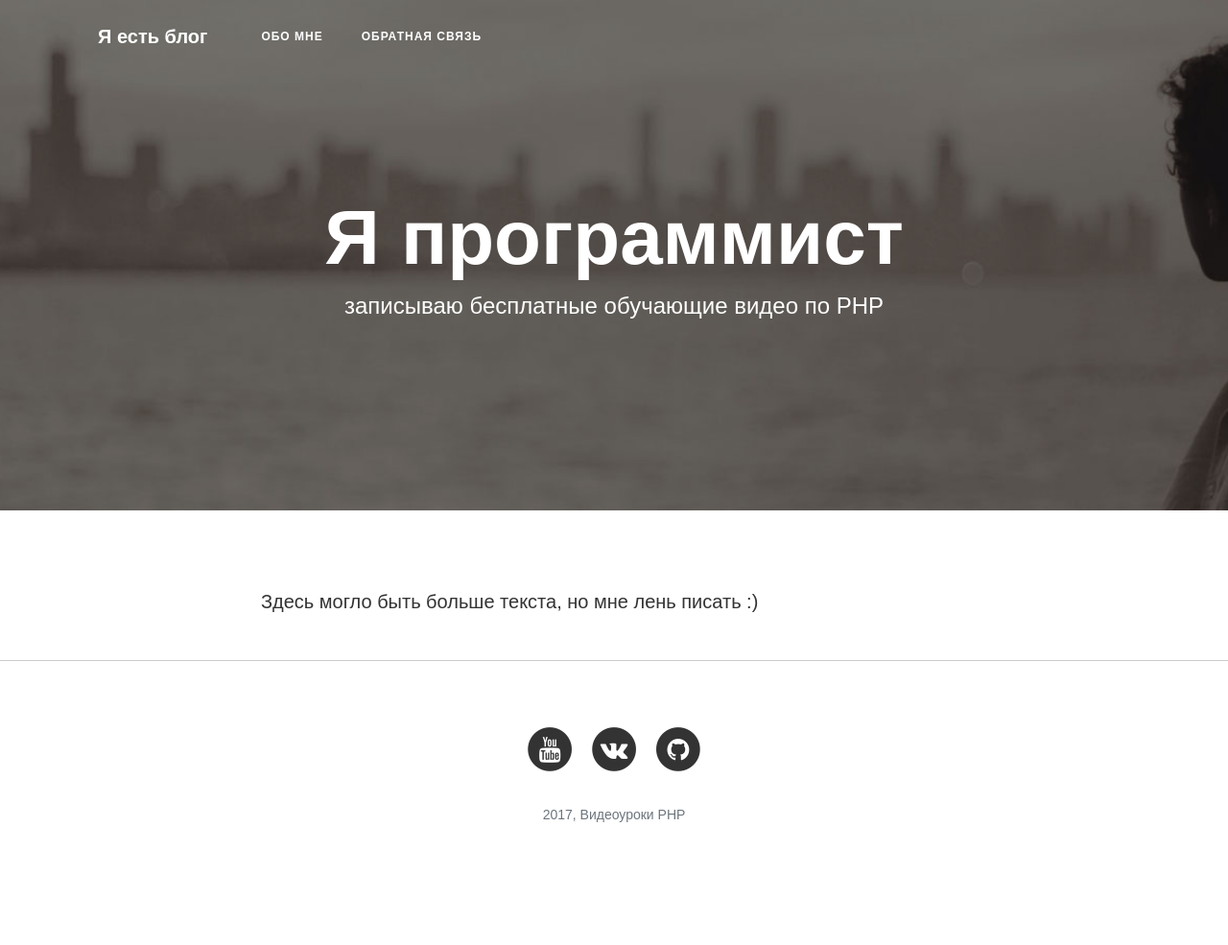
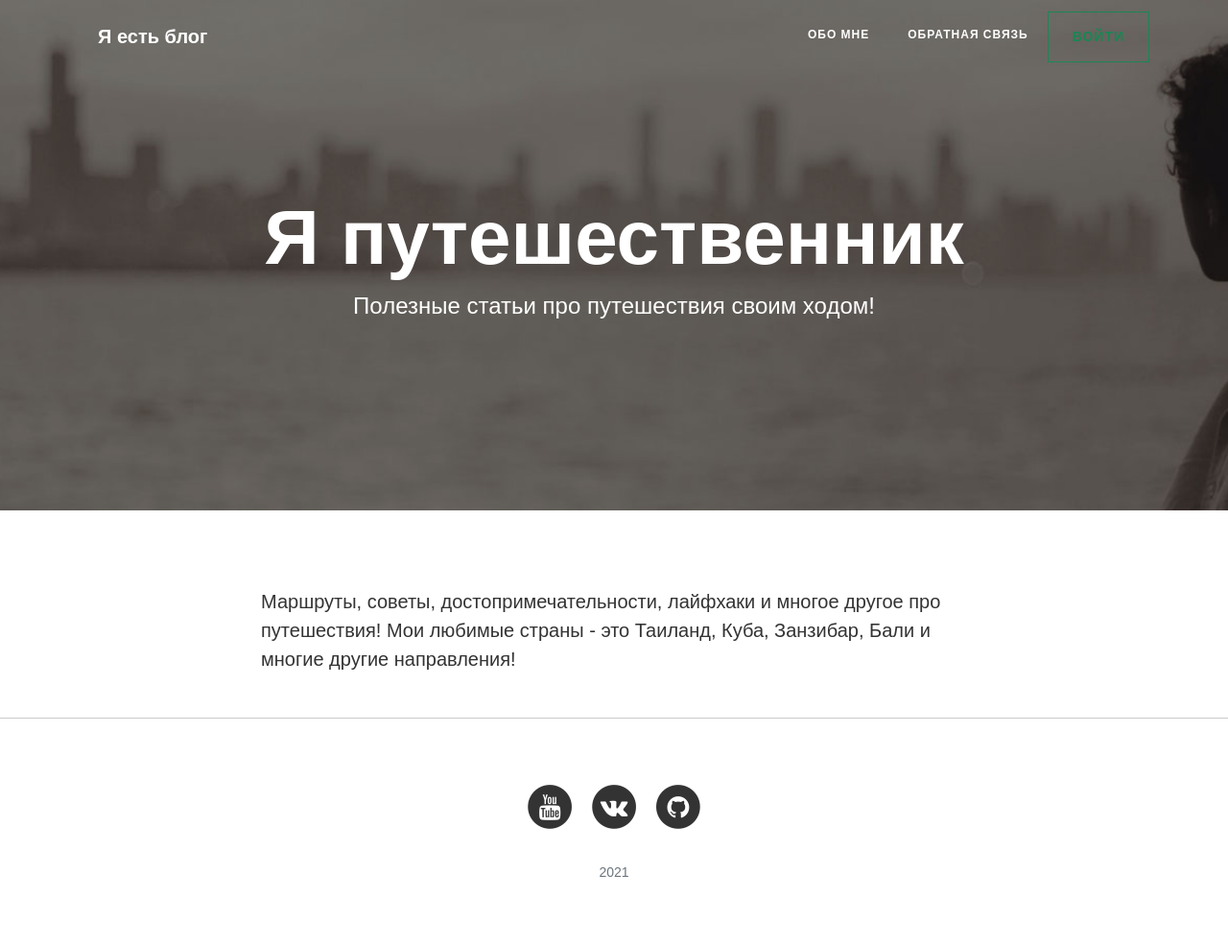
Before and after one commit to NastyaRostovtseva/my-framework, a PHP site: template public_html/application/views/main/about.php in a window 1280 px wide. Shown: the whole page at 96% size. Before the commit the page ends 857 px from the top, so only its background shows below. Run offline with PHP 8.4, Linux system fonts and the light colour scheme; the template is opened without the code that fills it, so the values that code supplies are empty.

Commit message:
login for the user on the main page

```diff
--- a/public_html/application/controllers/MainController.php
+++ b/public_html/application/controllers/MainController.php
@@ -37,6 +37,7 @@ class MainController extends Controller
         }
         $this->view->render('Контакты');
     }
+
     public function postAction()
     {
         $adminModel = new Admin;
--- a/public_html/application/core/Controller.php
+++ b/public_html/application/core/Controller.php
@@ -16,7 +16,7 @@ abstract class Controller
         $this->route = $route;
         if(!$this->checkAcl()) {
             View::errorCode(403);
-        };
+        }
         $this->view = new View($route);
         $this->model = $this->loadModel($route['controller']);
 
--- a/public_html/application/core/Router.php
+++ b/public_html/application/core/Router.php
@@ -49,7 +49,6 @@ class Router
     {
         if($this->match()) {
            $path = 'public_html\application\controllers\\'.ucfirst($this->params['controller']).'Controller';
-
            if (class_exists($path)) {
                $action = $this->params['action'].'Action';
                if(method_exists($path, $action)) {
--- a/public_html/application/views/layouts/default.php
+++ b/public_html/application/views/layouts/default.php
@@ -19,7 +19,7 @@
                 <button class="navbar-toggler navbar-toggler-right" type="button" data-toggle="collapse" data-target="#navbarResponsive" aria-controls="navbarResponsive" aria-expanded="false" aria-label="Toggle navigation">
                     <i class="fa fa-bars"></i>
                 </button>
-                <div class="collapse navbar-collapse" id="navbarResponsive">
+                <div class="collapse navbar-collapse d-grid gap-2 d-md-flex justify-content-md-end" id="navbarResponsive">
                     <ul class="navbar-nav ml-auto">
                         <li class="nav-item">
                             <a class="nav-link" href="/about">Обо мне</a>
@@ -27,6 +27,10 @@
                         <li class="nav-item">
                             <a class="nav-link" href="/contact">Обратная связь</a>
                         </li>
+
+                        <div class="buttonLogin">
+                            <a class="btn btn-outline-success my-2 my-sm-0" href="/admin/login" role="button">Войти</a>
+                        </div>
                     </ul>
                 </div>
             </div>
@@ -39,7 +43,7 @@
                     <div class="col-lg-8 col-md-10 mx-auto">
                         <ul class="list-inline text-center">
                             <li class="list-inline-item">
-                                <a href="https://www.youtube.com/user/Shift63770" target="_blank">
+                                <a href="/" target="_blank">
                                     <span class="fa-stack fa-lg">
                                         <i class="fa fa-circle fa-stack-2x"></i>
                                         <i class="fa fa-youtube fa-stack-1x fa-inverse"></i>
@@ -47,7 +51,7 @@
                                 </a>
                             </li>
                             <li class="list-inline-item">
-                                <a href="https://vk.com/php.youtube" target="_blank">
+                                <a href="/" target="_blank">
                                     <span class="fa-stack fa-lg">
                                         <i class="fa fa-circle fa-stack-2x"></i>
                                         <i class="fa fa-vk fa-stack-1x fa-inverse"></i>
@@ -63,7 +67,7 @@
                                 </a>
                             </li>
                         </ul>
-                        <p class="copyright text-muted"> 2017, Видеоуроки PHP</p>
+                        <p class="copyright text-muted"> 2021</p>
                     </div>
                 </div>
             </div>
--- a/public_html/application/views/main/about.php
+++ b/public_html/application/views/main/about.php
@@ -3,8 +3,8 @@
         <div class="row">
             <div class="col-lg-8 col-md-10 mx-auto">
                 <div class="page-heading">
-                    <h1>Я программист</h1>
-                    <span class="subheading">записываю бесплатные обучающие видео по PHP</span>
+                    <h1>Я путешественник</h1>
+                    <span class="subheading">Полезные статьи про путешествия своим ходом!</span>
                 </div>
             </div>
         </div>
@@ -13,7 +13,8 @@
 <div class="container">
     <div class="row">
         <div class="col-lg-8 col-md-10 mx-auto">
-            <p>Здесь могло быть больше текста, но мне лень писать :)</p>
+            <p>Маршруты, советы, достопримечательности, лайфхаки и многое другое про путешествия!
+                Мои любимые страны - это Таиланд, Куба, Занзибар, Бали и многие другие направления!</p>
         </div>
     </div>
 </div>
```
Also changed, not shown: db.sql (deleted, +0 -7 lines), public_html/application/views/layouts/admin.php (+7 -1 lines), public_html/application/views/main/index.php (+4 -4 lines), public_html/public/images/home-bg.jpg (deleted), public_html/public/styles/main.css.
